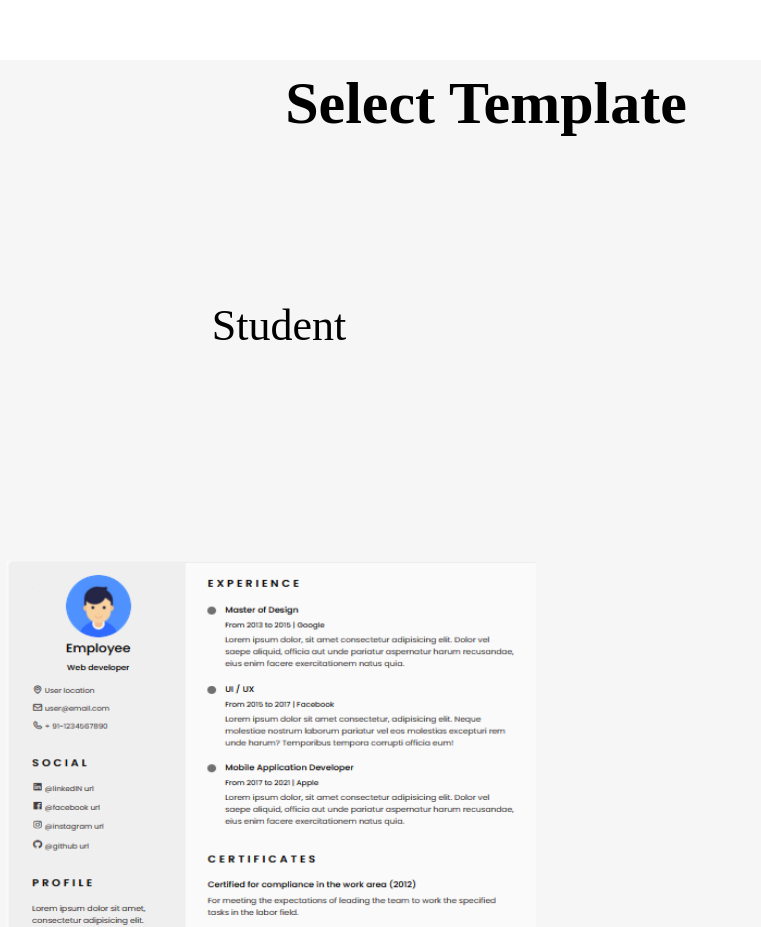
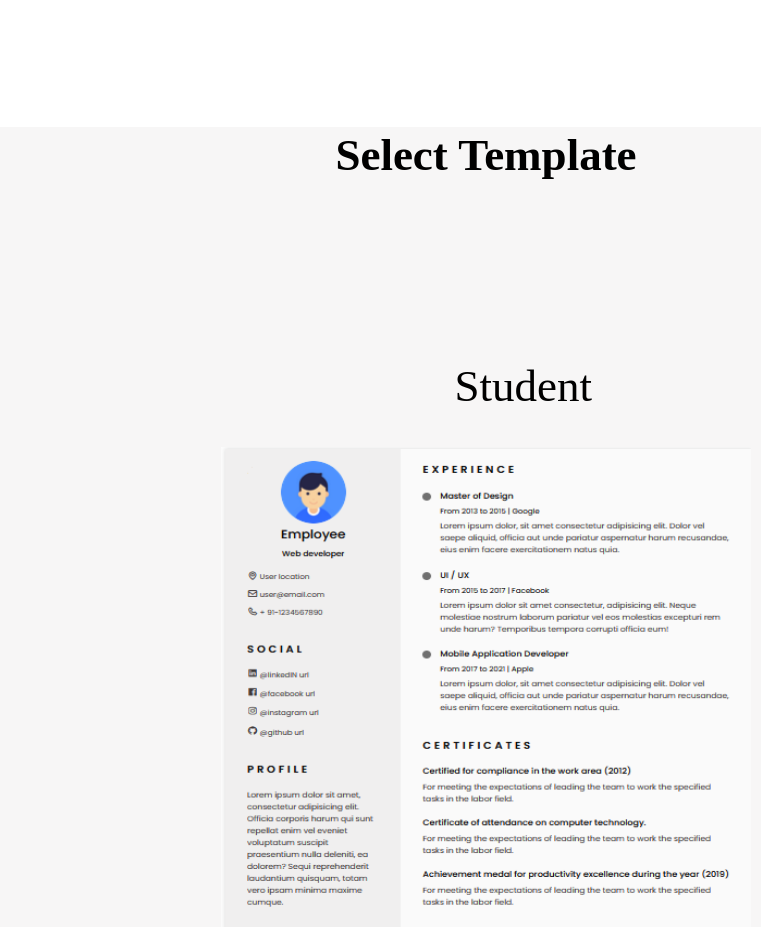
Before and after one commit to ShreyanshBhagat11/Resume-Builder, a plain HTML site: page index.html in a window 1280 px wide. Shown: the part 940-1867 px from the top of the page, without its empty margins (154-915 px from the left). Drawn offline with Linux system fonts and the light colour scheme.

Commit message:
updated with media queries

```diff
--- a/CSS/style.css
+++ b/CSS/style.css
@@ -6,6 +6,7 @@
 
     html {
         scroll-behavior: smooth;
+        transition: all 1s ease-in-out;
     }
 
     body {
@@ -247,6 +248,10 @@ footer .tab.active {
     }
 
     @media screen and (max-width: 430px) {
+        #middle-heading::before {
+            height: 1700px;
+            background-color: rgba(182, 171, 171, 0.11);
+        }
         #img-section {
             display: flex;
             flex-wrap: wrap;
@@ -264,9 +269,16 @@ footer .tab.active {
         }
         #middle-heading {
             text-align: center;
-            margin-top: 560px;
+            margin-top: 760px;
             font-size: 30px;
             font-weight: bold;
+        }
+        .Label {
+            font-size: 30px;
+            position: relative;
+            top: 300px;
+            /* left: 0px; */
+            right: 70px;
         }
         #startBtn {
             left: 200px;
@@ -274,4 +286,54 @@ footer .tab.active {
         .content h1 {
             font-size: 40px;
         }
+        footer {
+            top: 1570px;
+        }
     }
+
+    @media screen and (min-width: 429px) and (max-width: 1381px) {
+        #middle-heading::before {
+            height: 2350px;
+            position: absolute;
+            top: -2px;
+            background-color: rgba(182, 171, 171, 0.11);
+        }
+        #img-section {
+            display: flex;
+            flex-wrap: wrap;
+            /* grid-template-rows: repeat(1, auto); */
+            flex-direction: column;
+        }
+        .img-size {
+            height: 826px;
+            width: 530px;
+        }
+        #img-section img {
+            display: block;
+            margin: 35px auto;
+            z-index: -1;
+        }
+        #middle-heading {
+            text-align: center;
+            position: relative;
+            top: 130px;
+            font-size: 45px;
+            font-weight: bold;
+        }
+        .Label {
+            font-size: 45px;
+            position: relative;
+            top: 300px;
+            /* left: 0px; */
+            right: 70px;
+        }
+        #startBtn {
+            left: 200px;
+        }
+        .content h1 {
+            font-size: 40px;
+        }
+        footer {
+            top: 2300px;
+        }
+    }
```
